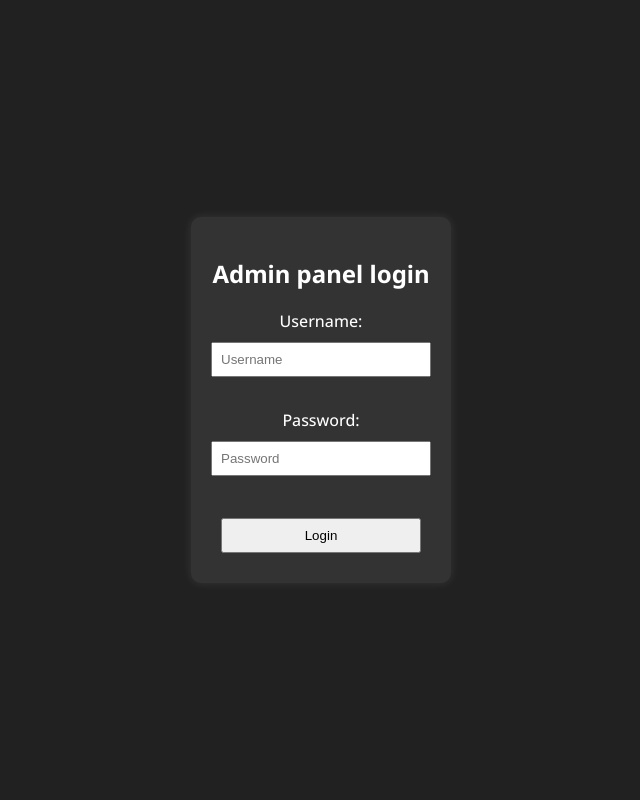
After one commit to kali4nya/QuBotek, a Flask app: page /adminPanelLogin in a window 1280 px wide. The commit adds this page. Shown: the whole page, without its empty margins (319-959 px from the left). Run offline with Flask 3, Linux system fonts and the light colour scheme.

Commit message:
added basic hashed admin panel functionality

```diff
--- a/server.py
+++ b/server.py
@@ -1,10 +1,43 @@
-from flask import Flask, render_template
+from flask import Flask, render_template, request, redirect, url_for, session
+import json
 
 app = Flask(__name__)
+app.secret_key = "oohhverysecretkey"  # Change this to something secure
+
+def load_credentials():
+    with open('static/adminPanel/credentials.json') as f:
+        return json.load(f)
+
+USER_CREDENTIALS = load_credentials()
 
 @app.route('/')
 def home():
     return render_template('index.html')
 
+@app.route('/adminPanelLogin', methods=['GET', 'POST'])
+def adminPanelLogin():
+    if request.method == 'POST':
+        username = request.form['username']
+        password = request.form['password']
+
+        if username in USER_CREDENTIALS and USER_CREDENTIALS[username] == password:
+            session['user'] = username  # Store session data
+            return redirect(url_for('adminPanel'))
+        else:
+            return render_template('adminPanelLogin.html', error="Invalid username or password!")
+
+    return render_template('adminPanelLogin.html')
+
+@app.route('/adminPanel')
+def adminPanel():
+    if 'user' in session:  # Check if the user is logged in
+        return render_template('adminPanel.html', user=session['user'])
+    return redirect(url_for('adminPanelLogin'))
+
+@app.route('/logout')
+def logout():
+    session.pop('user', None)  # Remove user from session
+    return redirect(url_for('adminPanelLogin'))
+
 if __name__ == '__main__':
     app.run(debug=True)
--- /dev/null
+++ b/static/adminPanel/adminPanelLogin.css
@@ -0,0 +1,48 @@
+body {
+    margin: 0;
+    padding: 0;
+    scroll-behavior: smooth;
+    font-family: "Noto Sans", serif;
+    font-optical-sizing: auto;
+    font-weight: 450;
+    font-style: normal;
+    font-variation-settings: "wdth" 100;
+    background-color: #212121;
+    color: white;
+    display: flex;
+    justify-content: center;  /* Center horizontally */
+    align-items: center;  /* Center vertically */
+    height: 100vh; /* Full height */
+}
+
+.loginForm {
+    display: flex;
+    flex-direction: column;  /* Stack elements vertically */
+    align-items: center;  /* Center content inside */
+    justify-content: center;
+    background: #333;
+    padding: 20px;
+    border-radius: 10px;
+    box-shadow: 0px 0px 10px rgba(255, 255, 255, 0.1);
+}
+
+form {
+    display: flex;
+    flex-direction: column;
+    align-items: center;
+}
+
+input, button {
+    margin: 10px 0;
+    padding: 8px;
+    width: 200px;
+}
+
+.error-banner {
+    display: none;
+    color: white;
+    background-color: red;
+    padding: 10px;
+    margin-bottom: 10px;
+    text-align: center;
+}
--- /dev/null
+++ b/static/adminPanel/adminPanelLoginScript.js
@@ -0,0 +1,41 @@
+document.addEventListener("DOMContentLoaded", function () {
+    // Get the error banner div
+    let banner = document.getElementById("error-banner");
+
+    // Read the error message from the data attribute
+    let errorMessage = banner.getAttribute("data-error");
+
+    // If an error exists, show the banner with the error message
+    if (errorMessage && errorMessage.trim() !== "") {
+        banner.textContent = errorMessage;
+        banner.style.display = "block";
+    } else {
+        banner.style.display = "none"; // Ensure it stays hidden if no error
+    }
+
+    // Handle form submission
+    const form = document.querySelector('form');
+    form.onsubmit = async function (event) {
+        event.preventDefault(); // Prevent normal form submission
+
+        const username = document.getElementById("username").value;
+        const password = document.getElementById("password").value;
+
+        // Hash the password using SHA-256
+        const hashedPassword = await sha256(password);
+
+        // Replace the password field with the hashed password
+        document.getElementById("password").value = hashedPassword;
+
+        // Now submit the form with hashed password
+        form.submit();
+    };
+
+    // SHA-256 hashing function
+    async function sha256(message) {
+        const msgBuffer = new TextEncoder().encode(message);
+        const hashBuffer = await crypto.subtle.digest("SHA-256", msgBuffer);
+        const hashArray = Array.from(new Uint8Array(hashBuffer));
+        return hashArray.map(byte => byte.toString(16).padStart(2, "0")).join("");
+    }
+});
--- /dev/null
+++ b/static/adminPanel/adminPanelScript.js
@@ -0,0 +1 @@
+console.log("this is a test for the admin panel page");
--- /dev/null
+++ b/static/adminPanel/credentials.json
@@ -0,0 +1,4 @@
+{
+    "root": "4813494d137e1631bba301d5acab6e7bb7aa74ce1185d456565ef51d737677b2",
+    "admin": "8c6976e5b5410415bde908bd4dee15dfb167a9c873fc4bb8a81f6f2ab448a918"
+}
--- /dev/null
+++ b/templates/adminPanelLogin.html
@@ -0,0 +1,37 @@
+
+<!DOCTYPE html>
+<html lang="en">
+    <head>
+        <meta charset="utf-8">
+        <title>QuBotek</title>
+        <meta name="description" content="logistics">
+        <meta name="keywords" content="calculator, transport, freight calculator, freight, shipping, shipping calculator, logistics, logistics calculator, logistics software, transport software, freight software, shipping software, logistics management, transport management, freight management, shipping management, logistics management software, transport management software, freight management software, shipping management software, logistics software, transport software, freight software, shipping software, logistics management software, transport management software, freight management software, shipping management software, logistics management, transport management, freight management, shipping management">
+        <meta name="author" content="https://github.com/kali4nya">
+        <meta http-equiv="X-Ua-Compatible" content="IE=edge,chrome=1">
+        <!-- Set Favicon -->
+        <link rel="icon" href="favicon.png" type="image/x-icon">
+        <!-- css-->
+        <link rel="stylesheet" href="{{ url_for('static', filename='adminPanel/adminPanelLogin.css') }}">
+        <!-- fonts -->
+        <style>
+            @import url('https://fonts.googleapis.com/css2?family=Noto+Sans:ital,wght@0,100..900;1,100..900&display=swap');
+        </style>
+    </head>
+    <body>
+        <div class="loginForm">
+            <h2>Admin panel login</h2>
+            <form method="POST">
+                <label for="username">Username:</label>
+                <input type="text" id="username" name="username" placeholder="Username" autocomplete="off" required>
+                <br>
+                <label for="password">Password:</label>
+                <input type="password" id="password" name="password" placeholder="Password" autocomplete="off" required>
+                <br>
+                <button type="submit">Login</button>
+                <div id="error-banner" class="error-banner" data-error="{{ error }}"></div>
+            </form>
+        </div>
+        <script src="{{ url_for('static', filename='adminPanel/adminPanelLoginScript.js') }}"></script>
+    </body>
+
+</html>
--- a/templates/index.html
+++ b/templates/index.html
@@ -29,7 +29,7 @@
             <a href="#" class="close-btn" onclick="toggleSidebar(event)">✖</a>
         </div>
 
-        <button class="adminPanelBtn">A</button>
+        <button onclick="window.location.href='{{ url_for('adminPanelLogin') }}'" class="adminPanelBtn">A</button>
 
         <!-- Sections -->
         <section id="home">
```
Also changed, not shown: static/adminPanel/adminPanel.css (added, +18 -0 lines), templates/adminPanel.html (+8 -10 lines), static/adminPanel.css (deleted).
